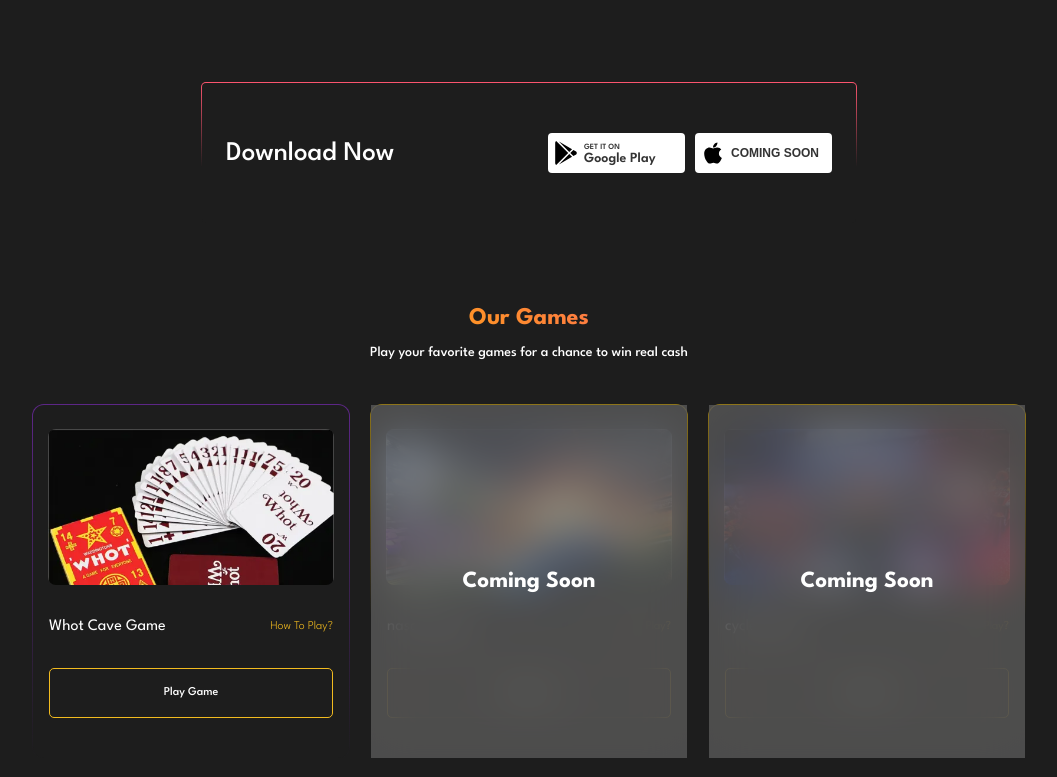
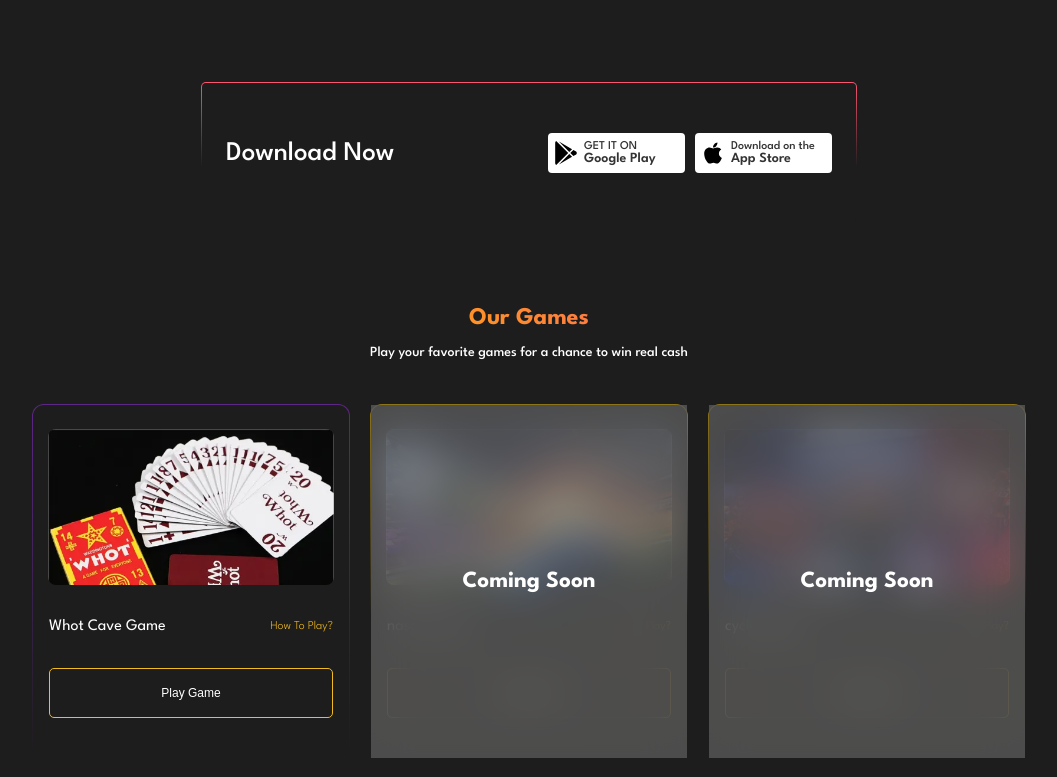
Before and after one commit to iyanushow/esportcave, a Next.js app: page / in a window 1280 px wide. Shown: the part 680-1457 px from the top of the page, without its empty margins (111-1168 px from the left). Built offline with nearby package versions, Linux system fonts and the light colour scheme.

Commit message:
new updates

```diff
--- a/src/Layout/Layout/Layout.js
+++ b/src/Layout/Layout/Layout.js
@@ -1,25 +1,12 @@
-import React, { useEffect, useState } from "react";
+import React from "react";
 
 import Footer from "../Footer/Footer";
 import Navbar from "../Navbar/Navbar";
 
 import styles from "./layout.module.css";
-import { useRouter } from "next/router";
 import Head from "next/head";
 
 const Layout = ({ children, header, footer }) => {
-  const router = useRouter();
-
-  const [pageTitle, setPageTitle] = useState("");
-
-  useEffect(() => {
-    const path = router.asPath;
-
-    const [first, ...title] = path.split("/");
-
-    setPageTitle(title.join("-"));
-  }, [router.asPath]);
-
   return (
     <>
       <Head>
--- a/src/Layout/Navbar/navbar.module.css
+++ b/src/Layout/Navbar/navbar.module.css
@@ -1,6 +1,9 @@
 .container {
   background-color: var(--black);
   padding: 7px 12px 7.38px 15px;
+  position: sticky;
+  top: 0;
+  z-index: 40;
 }
 
 @media (min-width: 321px) {
@@ -30,9 +33,6 @@
 
 .sticky {
   border-bottom: 1px solid var(--yellow);
-  position: sticky;
-  top: 0;
-  z-index: 40;
 }
 
 .navList {
--- a/src/components/Contact/Contact.js
+++ b/src/components/Contact/Contact.js
@@ -1,12 +1,10 @@
-import dynamic from "next/dynamic";
 import React from "react";
 import styles from "./contact.module.css";
-
-const MobileContact = dynamic(() => import("./components/MobileContact"));
+import MobileContact from "./components/MobileContact";
 
 const Contact = () => {
   return (
-    <section className={styles.section}>
+    <section className={styles.section} id="get-app">
       <div className={styles.container}>
         <MobileContact />
       </div>
--- a/src/components/Contact/components/MobileContact.js
+++ b/src/components/Contact/components/MobileContact.js
@@ -9,9 +9,8 @@ const MobileContact = () => {
       <h3>Download Now</h3>
 
       <div className={styles.mobileContainer}>
-        <a
-          href="https://app.esportcave.com/live/eSportcave.apk"
-          className={styles.mobileBtn}>
+        <Link href="https://app.esportcave.com/live/eSportcave.apk">
+          <a className={styles.mobileBtn}>
             <FontAwesomeIcon
               icon={faGooglePlay}
               width={24}
@@ -23,16 +22,20 @@ const MobileContact = () => {
               <span>Google Play</span>
             </div>
           </a>
-        <Link href="#">
-          <button className={styles.mobileBtn}>
+        </Link>
+        <Link href="https://apps.apple.com/app/whot-card-game-esportcave/id6444103007">
+          <a className={styles.mobileBtn}>
             <FontAwesomeIcon
               icon={faApple}
               width={24}
               height={24}
               color="black"
             />
-            <div className={styles.mobileApple}>Coming Soon</div>
-          </button>
+            <div className={styles.mobilePlay}>
+              <span>Download on the</span>
+              <span>App Store</span>
+            </div>
+          </a>
         </Link>
       </div>
     </div>
--- a/src/components/Contact/contact.module.css
+++ b/src/components/Contact/contact.module.css
@@ -265,8 +265,8 @@
 }
 
 .mobilePlay span:first-child {
-  font-size: 8px;
-  font-weight: 600;
+  font-size: 12px;
+  font-weight: 500;
   line-height: 12px;
 }
 
--- a/src/components/atoms/GameCard/GameCard.js
+++ b/src/components/atoms/GameCard/GameCard.js
@@ -3,7 +3,17 @@ import Link from "next/link";
 import React from "react";
 import styles from "./gamecard.module.css";
 
-const GameCard = ({ src, title, href, live }) => {
+const GameCard = ({ src, title, live }) => {
+  function scrollToGames() {
+    const element = document.getElementById(`get-app`);
+    if (element instanceof HTMLElement) {
+      const elementPosition = element.offsetTop - 120;
+      window.scrollTo({
+        top: elementPosition,
+        behavior: "smooth",
+      });
+    }
+  }
   return (
     <div
       className={`${styles.gameCard} ${live ? styles.live : styles.notLive}`}>
@@ -20,11 +30,9 @@ const GameCard = ({ src, title, href, live }) => {
         <h1>{title}</h1>
         <Link href="/how-to-play">How to play?</Link>
       </div>
-      <a
-        href="https://app.esportcave.com/live/eSportcave.apk"
-        className={styles.cardBtn}>
+      <button className={styles.cardBtn} onClick={scrollToGames}>
         Play Game
-      </a>
+      </button>
     </div>
   );
 };
--- a/styles/globals.css
+++ b/styles/globals.css
@@ -44,6 +44,7 @@ body {
   font-family: "League Spartan", sans-serif;
   font-weight: 400;
   color: var(--white);
+  scroll-behavior: smooth;
 }
 
 *,
```
Lines whose indentation alone changed are shown as unchanged.
